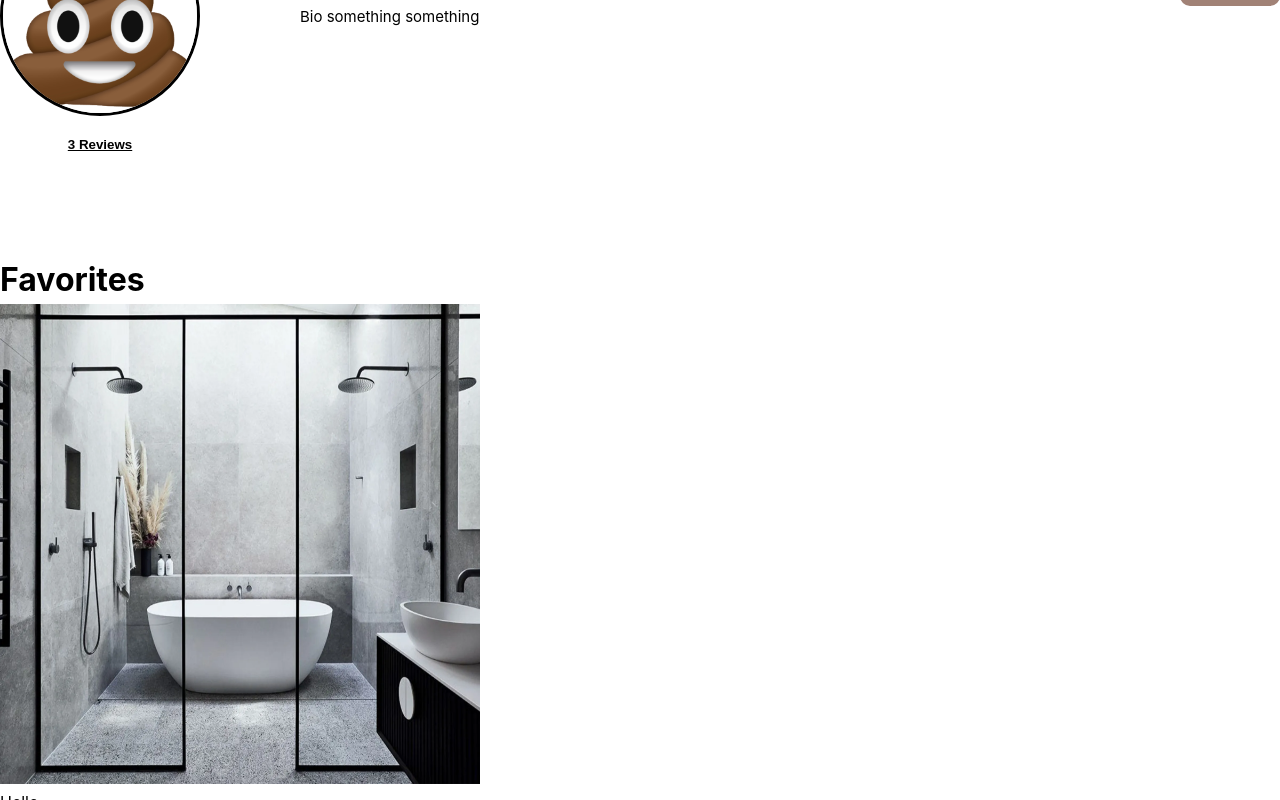
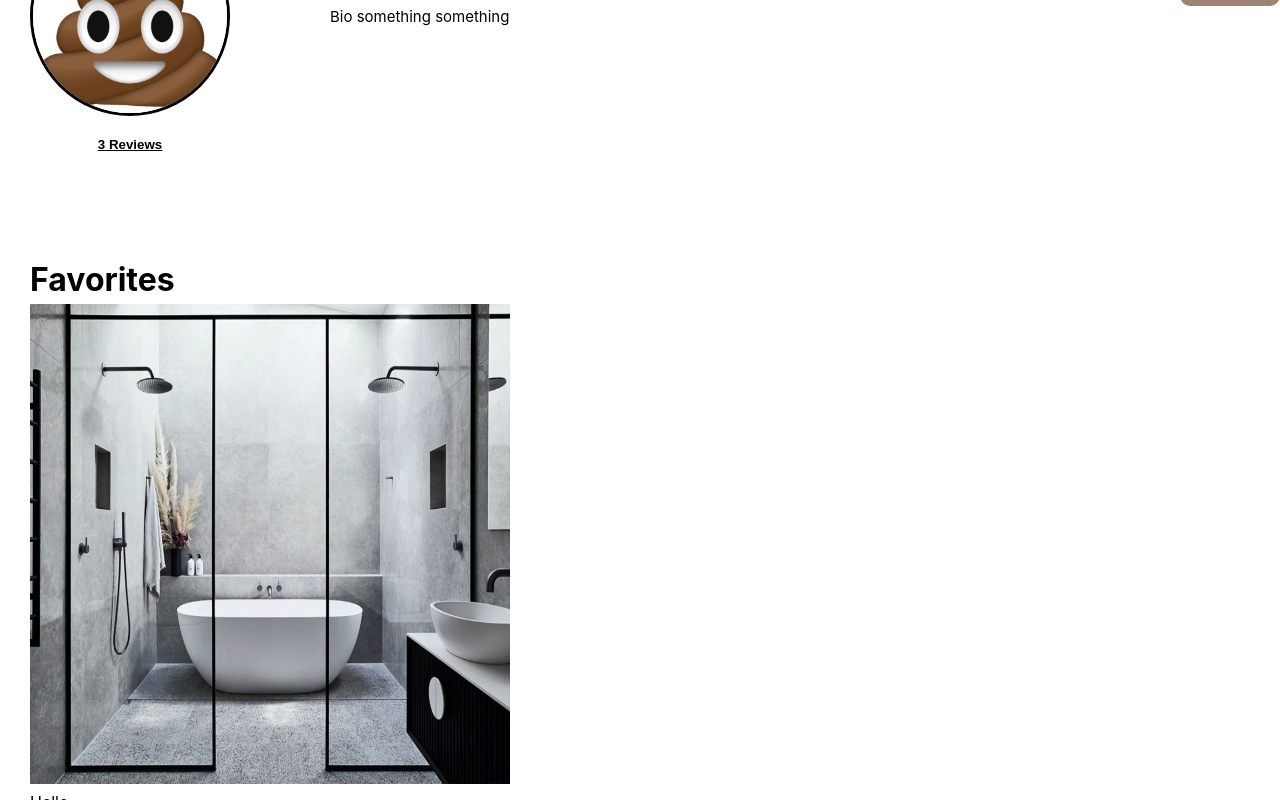
Before and after one commit to csesoc/trainee-1-2-23t2, a React (Vite) app in the folder frontend/: page /profile in a window 1280 px wide. Shown: the part 323-1123 px from the top of the page. Built offline with nearby package versions, Linux system fonts and the light colour scheme.

Commit message:
Set margin

```diff
--- a/frontend/src/pages/ProfilePage.tsx
+++ b/frontend/src/pages/ProfilePage.tsx
@@ -125,6 +125,7 @@ const ProfilePictureContainer = styled('div')`
   display: flex;
   flex-direction: column;
   height: 35vh;
+  margin-left: 30px;
 `;
 
 const UpdatePhotoButton = styled('button')`
@@ -145,7 +146,9 @@ const ReviewButton = styled('button')`
   font-weight: bold;
 `;
 
-const FavoritesSection = styled('div')``;
+const FavoritesSection = styled('div')`
+  margin-left: 30px;
+`;
 
 const FavoritesCard = styled('div')``;
 
```
